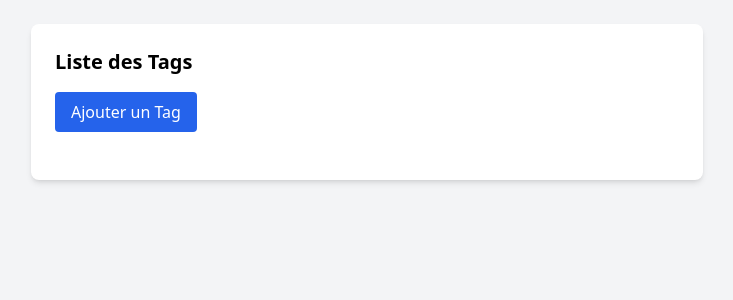
After one commit to mustapha-moutaki/event-platforme, a PHP site: the page made by App/view/tags/tags.twig in a window 1280 px wide. The commit adds this page. Shown: the top 300 px of the page, without its empty margins (273-1006 px from the left). Run offline with PHP 8.4, Linux system fonts and the light colour scheme; the template is opened without the code that fills it, so the values that code supplies are empty; some libraries are stand-ins or nearby versions.

Commit message:
EPC-60 EPC-61 faire le crud des tags on ajoutant des modification dans les categorie

```diff
--- /dev/null
+++ b/App/view/tags/tags.twig
@@ -0,0 +1,64 @@
+<!DOCTYPE html>
+<html lang="fr">
+<head>
+    <meta charset="UTF-8">
+    <meta name="viewport" content="width=device-width, initial-scale=1.0">
+    <title>Gestion des Tags</title>
+    <script src="https://cdn.tailwindcss.com"></script>
+</head>
+<body class="bg-gray-100 p-6">
+
+    <div class="max-w-2xl mx-auto bg-white p-6 rounded-lg shadow-md">
+        <h2 class="text-xl font-semibold mb-4">Liste des Tags</h2>
+        <button onclick="toggleForm()" class="bg-blue-600 text-white px-4 py-2 rounded hover:bg-blue-700">
+            Ajouter un Tag
+        </button>
+
+        <!-- Formulaire -->
+        <div id="tagForm" class="hidden mt-4 p-4 border rounded bg-red-100">
+            <h3 class="text-lg font-semibold mb-2">Nouveau Tag</h3>
+            <form action="/tags/create" method="POST" class="space-y-3">
+                <label for="name" class="block font-medium">Nom :</label>
+                <input type="text" id="name" name="name" required class="w-full p-2 border rounded">
+
+                <div class="flex gap-2">
+                    <button type="submit" class="bg-green-600 text-white px-4 py-2 rounded hover:bg-green-700">
+                        Créer
+                    </button>
+                    <button type="button" onclick="toggleForm()" class="bg-gray-500 text-white px-4 py-2 rounded hover:bg-gray-600">
+                        Annuler
+                    </button>
+                </div>
+            </form>
+        </div>
+
+        <!-- Liste des Tags -->
+        <ul class="mt-6 space-y-2">
+            {% for tag in tags %}
+                <li class="flex justify-between items-center p-3 bg-gray-200 rounded shadow">
+                    <span class="font-medium">{{ tag.name }}</span>
+                    <div class="flex gap-2">
+                        <a href="/admin/tag/edit?id={{ tag.id }}" class="bg-yellow-500 text-white px-3 py-1 rounded hover:bg-yellow-600">
+                            Modifier
+                        </a>
+                        <form action="/admin/tag/delete" method="POST">
+                            <input type="hidden" name="id" value="{{ tag.id }}">
+                            <button type="submit" class="bg-red-600 text-white px-3 py-1 rounded hover:bg-red-700">
+                                Supprimer
+                            </button>
+                        </form>
+                    </div>
+                </li>
+            {% endfor %}
+        </ul>
+    </div>
+
+    <script>
+        function toggleForm() {
+            const form = document.getElementById('tagForm');
+            form.classList.toggle('hidden');
+        }
+    </script>
+
+</body>
+</html>
```
Also changed, not shown: App/Controllers/back/TagController.php (added, +61 -0 lines), App/models/Tag.php (added, +18 -0 lines), App/view/tags/edit_tag.twig (added, +35 -0 lines), public/index.php (+6 -1 lines).
